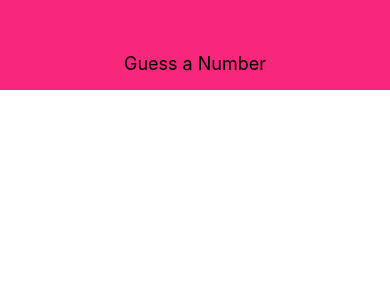
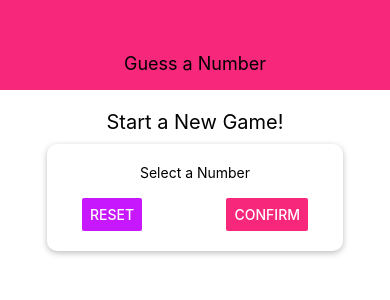
Before and after one commit to dkcvarma/React-Native-Number-App, a React Native app: screen / in a window 390 px wide. Shown: the top 300 px of the page. Built offline with nearby package versions, Linux system fonts and the light colour scheme.

Commit message:
Add Card Component

```diff
--- a/App.js
+++ b/App.js
@@ -1,12 +1,14 @@
 import React from 'react';
-import { StyleSheet, Text, View } from 'react-native';
+import { StyleSheet, View } from 'react-native';
 
 import Header from './components/Header';
+import StartGameScreen from './screens/StartGameScreen'
 
 export default function App() {
   return (
     <View style={styles.screen}>
       <Header title="Guess a Number" />
+      <StartGameScreen />
     </View>
   );
 }
--- /dev/null
+++ b/components/Card.js
@@ -0,0 +1,23 @@
+import React from  'react';
+import { View, StyleSheet } from 'react-native';
+
+const Card = props => {
+  return (
+    <View style={{...styles.card, ...props.style}}>{props.children}</View>
+  );
+};
+
+const styles = StyleSheet.create({
+  card: {
+    shadowColor: 'black',
+    shadowOffset: { width: 0, height: 2 },
+    shadowRadius: 6,
+    shadowOpacity: 0.26, // shadow properties work only on ios
+    elevation: 8, // elevation only work on android
+    backgroundColor: 'white',
+    padding: 20,
+    borderRadius: 10
+  }
+});
+
+export default Card;
--- a/components/Header.js
+++ b/components/Header.js
@@ -1,12 +1,14 @@
 import React from  'react';
 import { View, Text, StyleSheet } from 'react-native';
+
+import Colors from '../constants/colors';
 
 const Header = props => {
   return (
     <View style={styles.header}>
         <Text style={styles.headerTitle}>{props.title}</Text>
     </View>
-    )
+  );
 };
 
 const styles = StyleSheet.create({
@@ -14,7 +16,7 @@
     width: '100%',
     height: 90,
     paddingTop: 36,
-        backgroundColor: '#F7287B',
+    backgroundColor: Colors.primary,
     alignItems: 'center',
     justifyContent: 'center'
   },
--- /dev/null
+++ b/constants/colors.js
@@ -0,0 +1,4 @@
+export default {
+    primary: '#F7287B',
+    accent: '#C717FC'
+}
--- /dev/null
+++ b/screens/StartGameScreen.js
@@ -0,0 +1,53 @@
+import React from  'react';
+import { View, Text, StyleSheet, TextInput, Button } from 'react-native';
+
+import Card from '../components/Card';
+import Colors from '../constants/colors';
+
+const StartGameScreen = props => {
+	return (
+		<View style={styles.screen}>
+			<Text style={styles.title}>Start a New Game!</Text>
+			<Card style={styles.inputContainer}>
+				<Text>Select a Number</Text>
+				<TextInput />
+				<View style={styles.buttonContainer}>
+          <View style={styles.button}>
+            <Button title="Reset" onPress={() => {}} color={Colors.accent} />
+          </View>
+					<View style={styles.button}>
+            <Button title="Confirm" onPress={() => {}} color={Colors.primary} />
+          </View>
+				</View>
+			</Card>
+		</View>
+	);
+};
+
+const styles = StyleSheet.create({
+	screen: {
+		flex: 1,
+		padding: 10,
+		alignItems: 'center'
+	},
+	title: {
+		fontSize: 20,
+		marginVertical: 10
+	},
+	inputContainer: {
+		width: 300,
+		maxWidth: '80%',
+		alignItems: 'center',
+	},
+	buttonContainer: {
+		flexDirection: 'row',
+		width: '100%',
+		justifyContent: 'space-between',
+		paddingHorizontal: 15
+	},
+  button: {
+
+  }
+});
+
+export default StartGameScreen;
```
Lines whose indentation alone changed are shown as unchanged.
